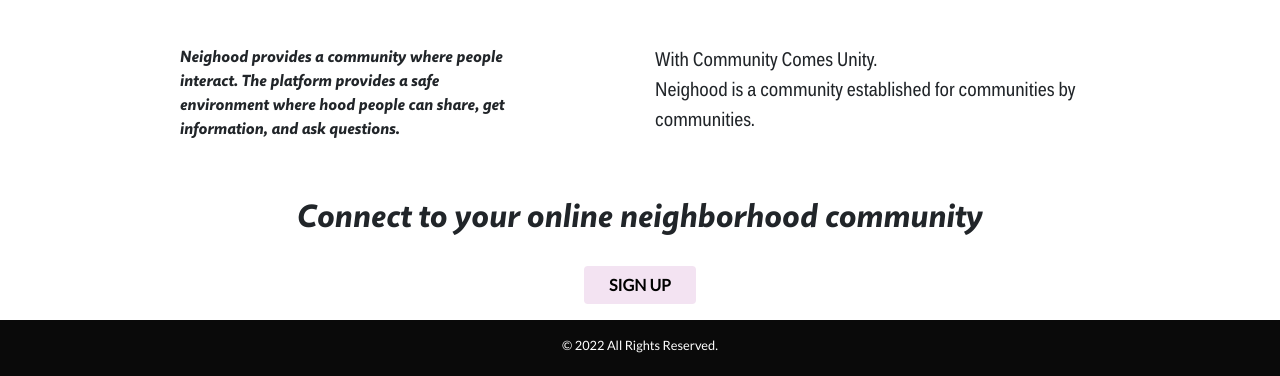
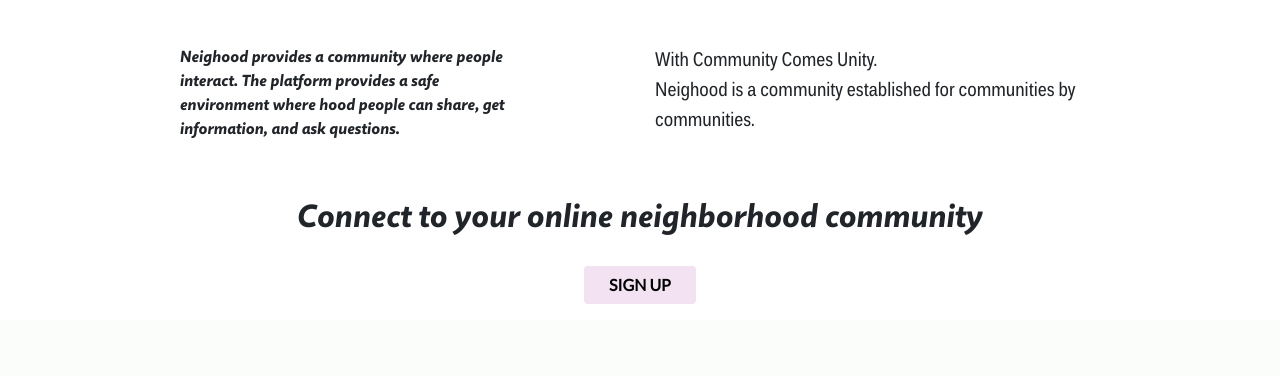
Before and after one commit to Aaron-Ekal/Neighbourhood, a Django app: template neighbour/templates/all-neighbour/home.html in a window 1280 px wide. Shown: the part 744-1120 px from the top of the page. After the commit the page ends 1048 px from the top, so only its background shows below. Run offline with Django 3.2, Linux system fonts and the light colour scheme; the template is opened without the code that fills it, so the values that code supplies are empty; some libraries are stand-ins or nearby versions; some web fonts are replaced.

Commit message:
removed footer

```diff
--- a/neighbour/static/css/style.css
+++ b/neighbour/static/css/style.css
@@ -67,10 +67,6 @@
 .join{
     background-color: rgba(156, 26, 150, 0.123);;
 
-}
-footer{
-    color: white !important;
-    background-color:rgb(10, 10, 10)!important;
 }
 /* form here */
 .right{
--- a/neighbour/templates/all-neighbour/home.html
+++ b/neighbour/templates/all-neighbour/home.html
@@ -5,7 +5,6 @@
 {% block content%}
 {{block.super}}
 <div class="container-fluid background text-center">
-    <!-- <h1 class="font-weight-bold text-center text-dark intro">THE POWER OF COMMUNITY</h1> -->
     <h1 class="font-weight-bold text-center text-dark pt-5 ">The Community <span class="auto-type text-danger"></span></h1>
     <h1 class="nei">Neighood</h1>
     <h3 class="intro1 fs-5 font-weight-bold">Alone, we can do so little; together we can do so much <br>
@@ -40,14 +39,4 @@
     {%endif%}
 
 </div>
-<footer class="pt-1 pb-1">
-    <div class="container">
-    <div class="">
-    <div class=" mt-2">
-    <p class="copyright text-center"><small>&copy; 2022 All Rights Reserved.</small></p>
-    </div>
-    </div>
-    </div>
-
-</footer>
 {%endblock%}
```
Also changed, not shown: neighbour/templates/all-neighbour/search.html (+4 -5 lines).
